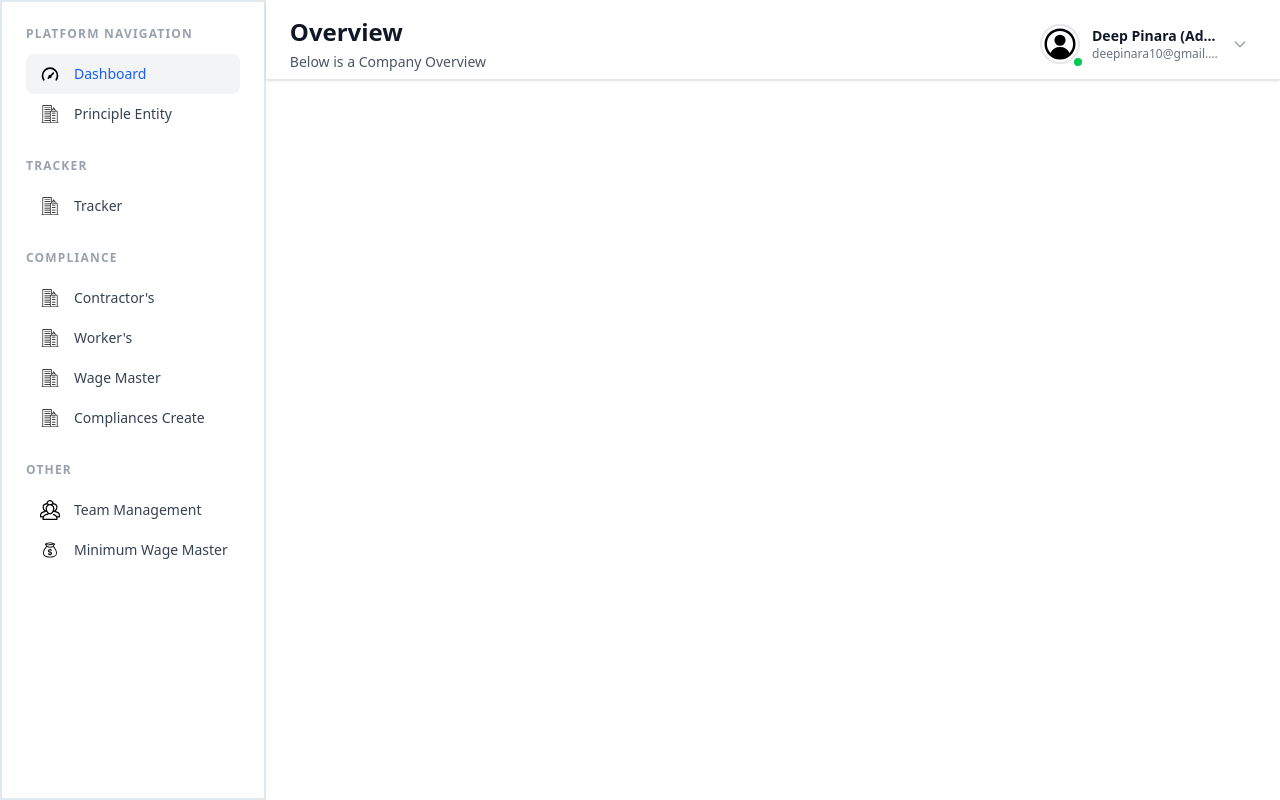
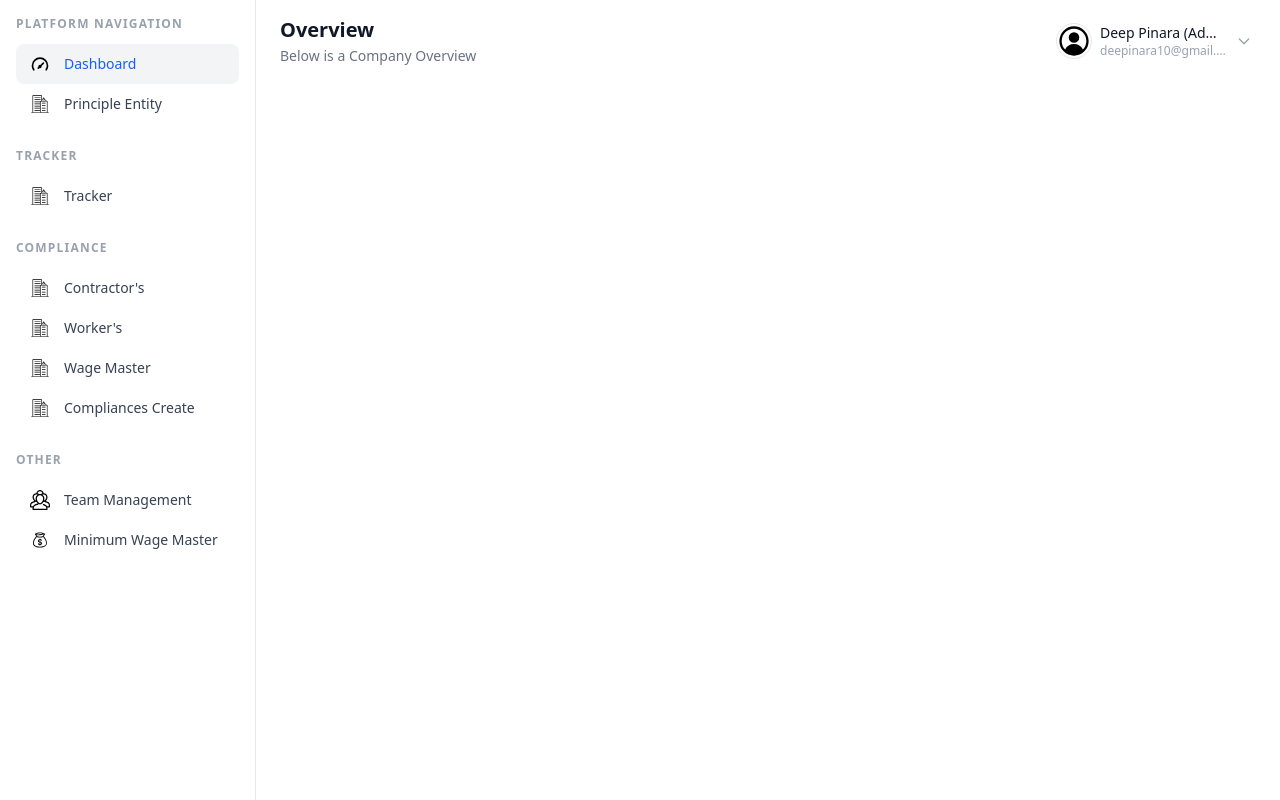
Before and after one commit to DeepPinara/compliance-web, a React (Vite) app: page / in a window 1280 px wide. Built offline with nearby package versions, Linux system fonts and the light colour scheme.

Commit message:
Header and Sidebar Redesign

```diff
--- a/src/Layout/Header.jsx
+++ b/src/Layout/Header.jsx
@@ -1,48 +1,46 @@
 import React, { useState } from 'react'
 
-function Header() {
+function Header({ onMenuClick }) {
     const [showUserMenu, setShowUserMenu] = useState(false);
 
     return (
-        <header className='shadow-sm h-1/10 border-b border-gray-200 px-4 py-3 lg:px-6 lg:py-4'>
+        <header className="bg-white px-4 py-3 lg:px-6 lg:py-4">
             <div className="flex flex-col sm:flex-row justify-between items-start sm:items-center gap-4">
-                {/* Title Section */}
-                <div className="flex-1 min-w-0">
-                    <h1 className='text-xl lg:text-2xl font-semibold text-gray-900 truncate'>
-                        Overview
-                    </h1>
-                    <p className="text-sm text-gray-600 mt-1">
-                        Below is a Company Overview
-                    </p>
+                {/* Left: Hamburger + Title */}
+                <div className="flex items-center gap-2 flex-1 min-w-0">
+                    {/* Hamburger for mobile */}
+                    <button
+                        className="md:hidden p-2 rounded-md hover:bg-gray-100 focus:outline-none mr-2"
+                        onClick={onMenuClick}
+                        aria-label="Open sidebar"
+                    >
+                        <svg className="w-6 h-6 text-gray-700" fill="none" stroke="currentColor" viewBox="0 0 24 24">
+                            <path strokeLinecap="round" strokeLinejoin="round" strokeWidth={2} d="M4 6h16M4 12h16M4 18h16" />
+                        </svg>
+                    </button>
+                    <div className="min-w-0">
+                        <h1 className="text-xl font-semibold text-gray-900 mb-0.5 truncate">Overview</h1>
+                        <p className="text-sm text-gray-500 truncate">Below is a Company Overview</p>
+                    </div>
                 </div>
-
                 {/* User Section */}
                 <div className="flex items-center space-x-3">
-
-                    {/* User Profile */}
                     <div className="relative">
                         <button
                             onClick={() => setShowUserMenu(!showUserMenu)}
-                            className="flex items-center space-x-3 p-2 rounded-lg hover:bg-gray-100 transition-colors duration-200 focus:outline-none focus:ring-2 focus:ring-blue-500 focus:ring-offset-2"
+                            className="flex items-center space-x-2 p-1 rounded-md hover:bg-gray-100 focus:bg-gray-100 transition-colors duration-100 focus:outline-none"
                         >
-                            <div className="relative">
-                                <img
-                                    src="/Icons/ic_user.svg"
-                                    alt="user"
-                                    className='w-10 h-10 rounded-full border-2 border-gray-200'
-                                />
-                                <div className="absolute -bottom-1 -right-1 w-3 h-3 bg-green-500 rounded-full border-2 border-white"></div>
-                            </div>
+                            <img
+                                src="/Icons/ic_user.svg"
+                                alt="user"
+                                className="w-9 h-9 rounded-full border border-gray-200"
+                            />
                             <div className="hidden sm:block text-left">
-                                <h2 className='font-semibold text-sm text-gray-900 truncate max-w-32'>
-                                    Deep Pinara (Admin)
-                                </h2>
-                                <p className="text-xs text-gray-500 truncate max-w-32">
-                                    deepinara10@gmail.com
-                                </p>
+                                <h2 className="font-medium text-sm text-gray-900 truncate max-w-32">Deep Pinara (Admin)</h2>
+                                <p className="text-xs text-gray-400 truncate max-w-32">deepinara10@gmail.com</p>
                             </div>
                             <svg
-                                className={`w-4 h-4 text-gray-400 transition-transform duration-200 ${showUserMenu ? 'rotate-180' : ''}`}
+                                className={`w-4 h-4 text-gray-400 transition-transform duration-100 ${showUserMenu ? 'rotate-180' : ''}`}
                                 fill="none"
                                 stroke="currentColor"
                                 viewBox="0 0 24 24"
@@ -50,15 +48,13 @@ function Header() {
                                 <path strokeLinecap="round" strokeLinejoin="round" strokeWidth={2} d="M19 9l-7 7-7-7" />
                             </svg>
                         </button>
-
-                        {/* Dropdown Menu */}
                         {showUserMenu && (
-                            <div className="absolute right-0 mt-2 w-48 bg-white rounded-lg shadow-lg border border-gray-200 py-2 z-50">
-                                <div className="px-4 py-2 border-b border-gray-100">
+                            <div className="absolute right-0 mt-2 w-44 bg-white rounded-md shadow border border-gray-100 py-2 z-50">
+                                <div className="px-4 py-2 border-b border-gray-50">
                                     <p className="text-sm font-medium text-gray-900">Deep Pinara</p>
-                                    <p className="text-xs text-gray-500">Administrator</p>
+                                    <p className="text-xs text-gray-400">Administrator</p>
                                 </div>
-                                <a href="#" className="block px-4 py-2 text-sm text-gray-700 hover:bg-gray-50 transition-colors duration-150">
+                                <a href="#" className="block px-4 py-2 text-sm text-gray-700 hover:bg-gray-50 transition-colors rounded-none">
                                     <div className="flex items-center space-x-2">
                                         <svg className="w-4 h-4" fill="none" stroke="currentColor" viewBox="0 0 24 24">
                                             <path strokeLinecap="round" strokeLinejoin="round" strokeWidth={2} d="M16 7a4 4 0 11-8 0 4 4 0 018 0zM12 14a7 7 0 00-7 7h14a7 7 0 00-7-7z" />
@@ -66,7 +62,7 @@ function Header() {
                                         <span>Profile</span>
                                     </div>
                                 </a>
-                                <a href="#" className="block px-4 py-2 text-sm text-gray-700 hover:bg-gray-50 transition-colors duration-150">
+                                <a href="#" className="block px-4 py-2 text-sm text-gray-700 hover:bg-gray-50 transition-colors rounded-none">
                                     <div className="flex items-center space-x-2">
                                         <svg className="w-4 h-4" fill="none" stroke="currentColor" viewBox="0 0 24 24">
                                             <path strokeLinecap="round" strokeLinejoin="round" strokeWidth={2} d="M10.325 4.317c.426-1.756 2.924-1.756 3.35 0a1.724 1.724 0 002.573 1.066c1.543-.94 3.31.826 2.37 2.37a1.724 1.724 0 001.065 2.572c1.756.426 1.756 2.924 0 3.35a1.724 1.724 0 00-1.066 2.573c.94 1.543-.826 3.31-2.37 2.37a1.724 1.724 0 00-2.572 1.065c-.426 1.756-2.924 1.756-3.35 0a1.724 1.724 0 00-2.573-1.066c-1.543.94-3.31-.826-2.37-2.37a1.724 1.724 0 00-1.065-2.572c-1.756-.426-1.756-2.924 0-3.35a1.724 1.724 0 001.066-2.573c-.94-1.543.826-3.31 2.37-2.37.996.608 2.296.07 2.572-1.065z" />
@@ -75,8 +71,8 @@ function Header() {
                                         <span>Settings</span>
                                     </div>
                                 </a>
-                                <div className="border-t border-gray-100 mt-1">
-                                    <a href="#" className="block px-4 py-2 text-sm text-red-600 hover:bg-red-50 transition-colors duration-150">
+                                <div className="border-t border-gray-50 mt-1">
+                                    <a href="#" className="block px-4 py-2 text-sm text-red-600 hover:bg-red-50 transition-colors rounded-none">
                                         <div className="flex items-center space-x-2">
                                             <svg className="w-4 h-4" fill="none" stroke="currentColor" viewBox="0 0 24 24">
                                                 <path strokeLinecap="round" strokeLinejoin="round" strokeWidth={2} d="M17 16l4-4m0 0l-4-4m4 4H7m6 4v1a3 3 0 01-3 3H6a3 3 0 01-3-3V7a3 3 0 013-3h4a3 3 0 013 3v1" />
@@ -90,25 +86,20 @@ function Header() {
                     </div>
                 </div>
             </div>
-
             {/* Mobile User Info (shown only on small screens) */}
-            <div className="sm:hidden mt-3 pt-3 border-t border-gray-200">
+            <div className="sm:hidden mt-3 pt-3">
                 <div className="flex items-center space-x-3">
                     <img
                         src="/Icons/ic_user.svg"
                         alt="user"
-                        className='w-8 h-8 rounded-full border border-gray-200'
+                        className="w-8 h-8 rounded-full border border-gray-200"
                     />
                     <div>
-                        <h2 className='font-semibold text-sm text-gray-900'>
-                            Deep Pinara (Admin)
-                        </h2>
-                        <p className="text-xs text-gray-500">
-                            deepinara10@gmail.com
-                        </p>
+                        <h2 className="font-medium text-sm text-gray-900">Deep Pinara (Admin)</h2>
+                        <p className="text-xs text-gray-400">deepinara10@gmail.com</p>
                     </div>
                 </div>
-        </div>
+            </div>
         </header>
     )
 }
--- a/src/Layout/Sidebar.jsx
+++ b/src/Layout/Sidebar.jsx
@@ -1,12 +1,34 @@
 import React from 'react'
 import Menu from '../Components/Menu'
 
-function Sidebar() {
-
+function Sidebar({ open, onClose }) {
     return (
-        <div className='border-2 border-slate-200 h-screen p-2'>
-            <Menu />
-        </div>
+        <>
+            {/* Desktop sidebar */}
+            <div className="hidden md:block md:w-64 h-screen border-r border-gray-200 bg-white">
+                <Menu />
+            </div>
+            {/* Mobile sidebar overlay */}
+            {open && (
+                <div className="fixed inset-0 z-40 flex md:hidden">
+                    {/* Overlay */}
+                    <div className="fixed inset-0 bg-black bg-opacity-30" onClick={onClose} />
+                    {/* Sidebar panel */}
+                    <div className="relative w-64 h-full bg-white border-r border-gray-200 shadow-xl z-50 animate-slide-in">
+                        <button
+                            className="absolute top-4 right-4 text-gray-500 hover:text-gray-700"
+                            onClick={onClose}
+                            aria-label="Close sidebar"
+                        >
+                            <svg className="w-6 h-6" fill="none" stroke="currentColor" viewBox="0 0 24 24">
+                                <path strokeLinecap="round" strokeLinejoin="round" strokeWidth={2} d="M6 18L18 6M6 6l12 12" />
+                            </svg>
+                        </button>
+                        <Menu />
+                    </div>
+                </div>
+            )}
+        </>
     )
 }
 
```
